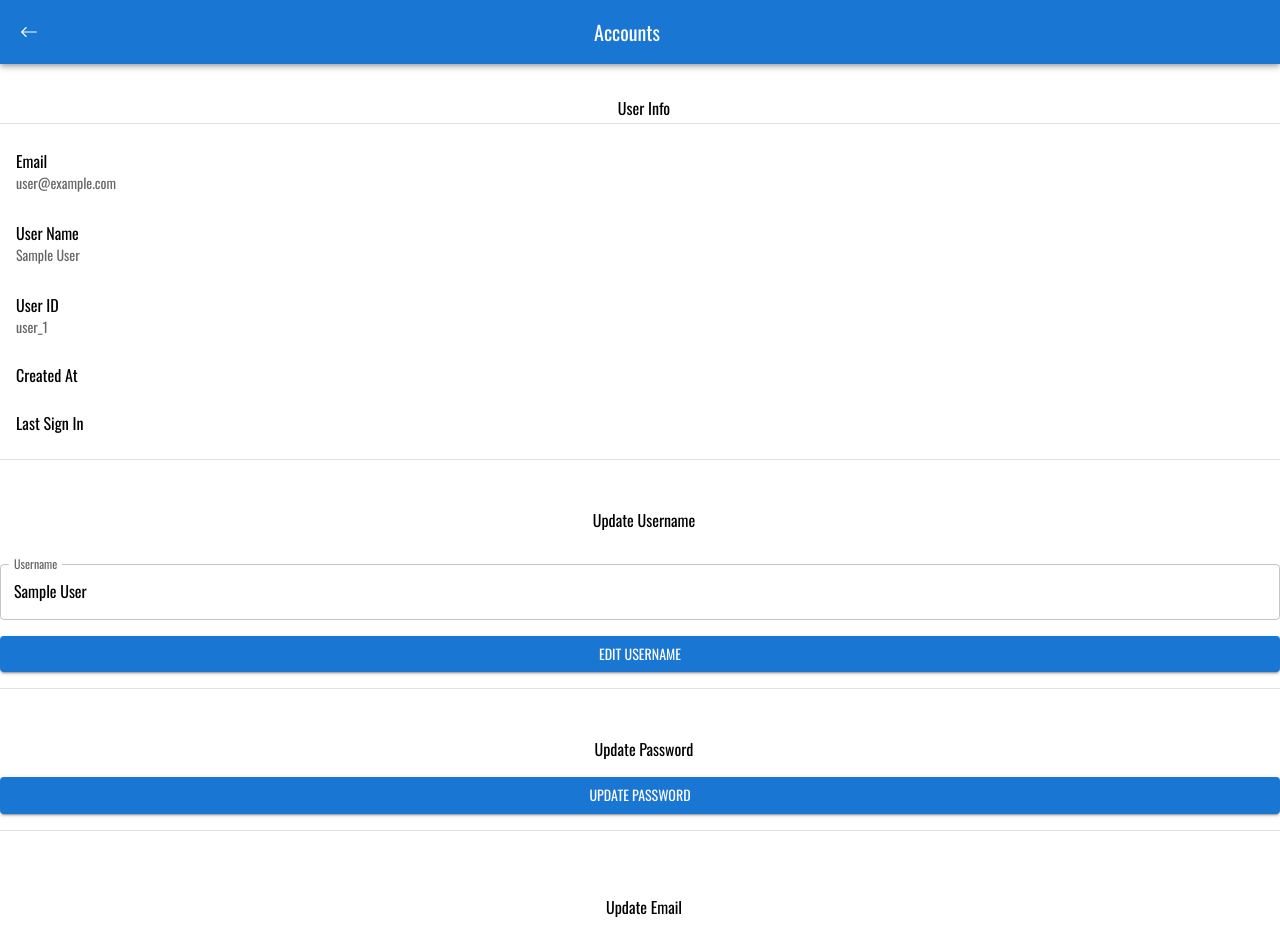
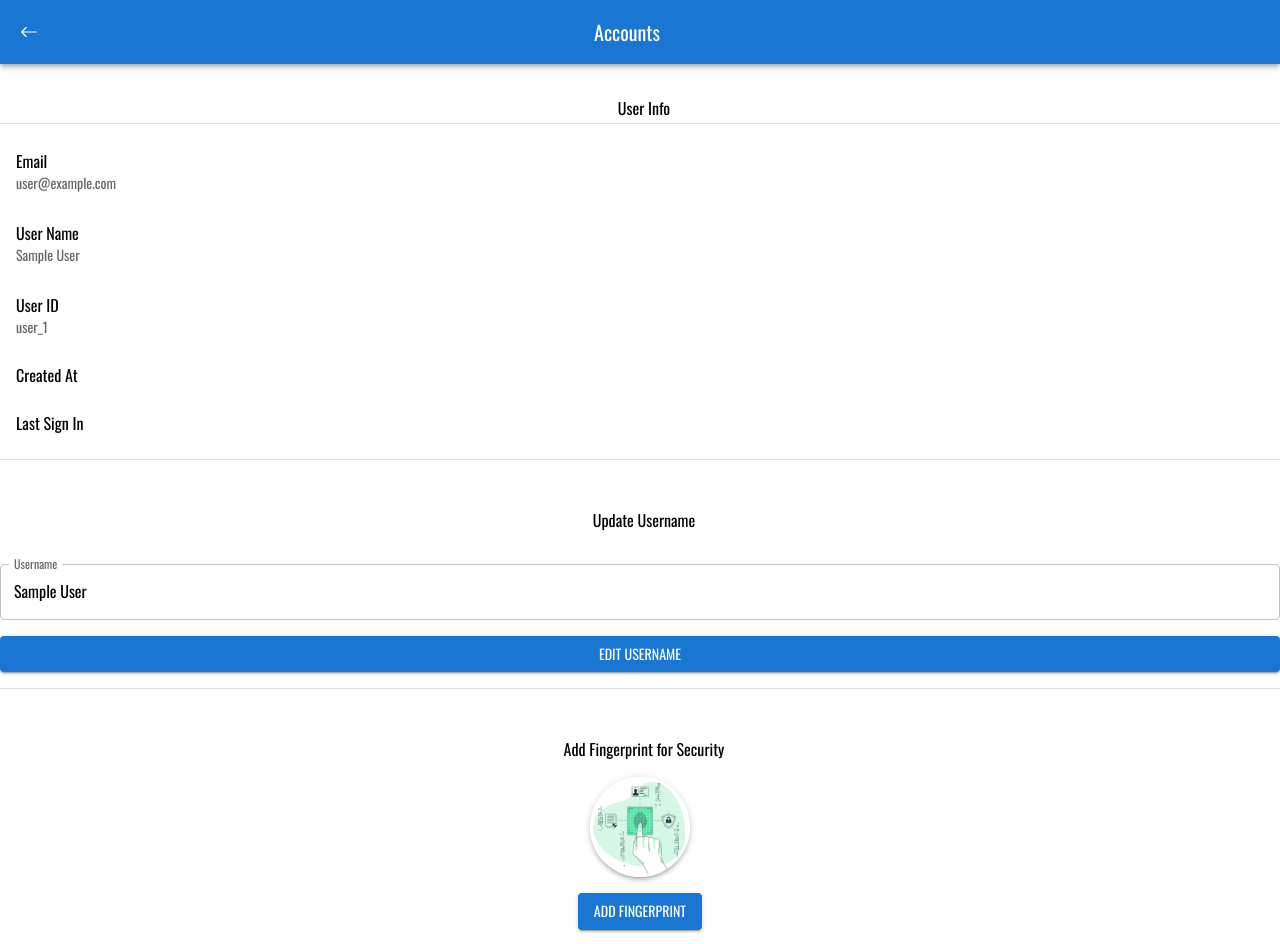
Before and after one commit to Mahadi-rsio/edx, a React (Vite) app: page /accounts in a window 1280 px wide. Shown: the top 944 px of the page. Built offline with nearby package versions, Linux system fonts and the light colour scheme; no server answers; sample sign-in values are in the browser's storage.

Commit message:
code update

```diff
--- a/package.json
+++ b/package.json
@@ -12,6 +12,7 @@
     "dependencies": {
         "@emotion/react": "^11.14.0",
         "@emotion/styled": "^11.14.0",
+        "@fingerprintjs/fingerprintjs": "^4.6.2",
         "@fontsource/oswald": "^5.2.5",
         "@mui/material": "^6.4.7",
         "@mui/x-date-pickers": "^8.0.0",
--- a/src/App.tsx
+++ b/src/App.tsx
@@ -9,6 +9,8 @@ const Search = lazy(() => import('./components/Search.tsx'));
 const EditProfile = lazy(() => import('./components/EditProfile.tsx'));
 const Accounts = lazy(() => import('./components/Accounts.tsx'));
 const EditPost = lazy(() => import('./components/EditPost.tsx'));
+//const Fingerprint = lazy(() => import('./components/Fingerprint.tsx'));
+
 
 function App() {
     return (
@@ -34,6 +36,7 @@ function App() {
                     <Route path="/edit_profile" element={<EditProfile />} />
                     <Route path="/accounts" element={<Accounts />} />
                     <Route path="/edit_post/:postId" element={<EditPost />} />
+
                 </Routes>
             </Suspense>
         </Router>
--- a/src/components/Accounts.tsx
+++ b/src/components/Accounts.tsx
@@ -142,7 +142,6 @@ const Accounts = () => {
     const handleUpdateEmail = async () => {
         if (auth.currentUser && auth.currentUser.email) {
             try {
-
                 setUser((prev) => ({ ...prev, userEmail: newEmail }));
                 setIsUpdatingEmail(false);
                 setCurrentPassword('');
@@ -308,6 +307,37 @@ const Accounts = () => {
                             )}
                             <Divider sx={{ width: '100%' }} />
                         </Box>
+
+                        {/* Update Profile Picture */}
+                        <Box
+                            sx={{
+                                mt: 6,
+                                display: 'flex',
+                                flexDirection: 'column',
+                                gap: 2,
+                                alignItems: 'center',
+                            }}
+                        >
+                            <Typography variant="body1" sx={{ ml: 1 }}>
+                                Add Fingerprint for Security
+                            </Typography>
+                            <Box
+                                component="img"
+                                src="/4419038.jpg"
+                                alt="Profile Picture"
+                                sx={{
+                                    width: 100,
+                                    height: 100,
+                                    borderRadius: '50%',
+                                    boxShadow: 3,
+                                }}
+                            />
+                            <Button variant="contained">
+                                Add Fingerprint
+                            </Button>
+                            <Divider sx={{ width: '100%' }} />
+                        </Box>
+
 
                         {/* Update Password */}
                         <Box
```
Also changed, not shown: 1 other file (tests, documents, lock files or other folders).
